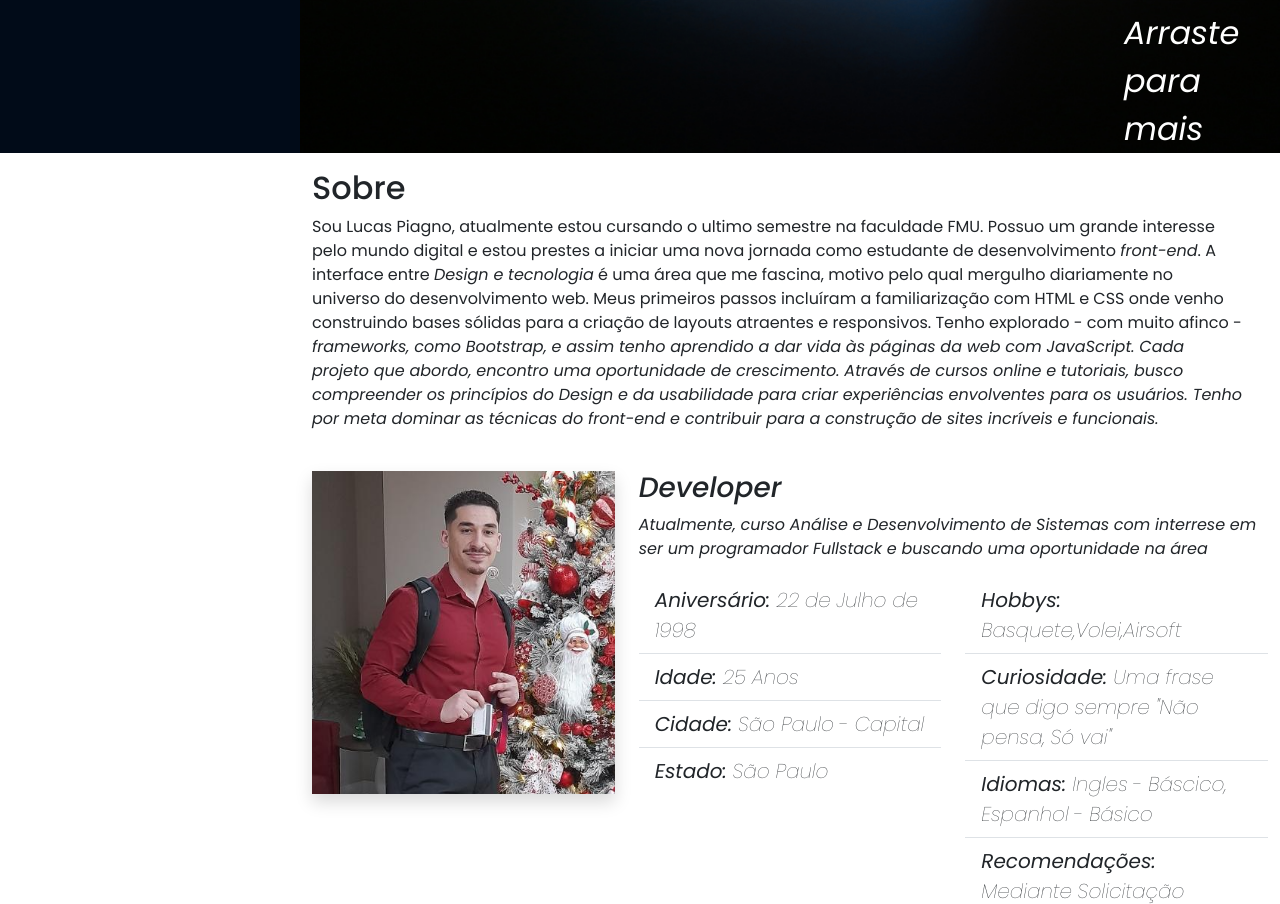
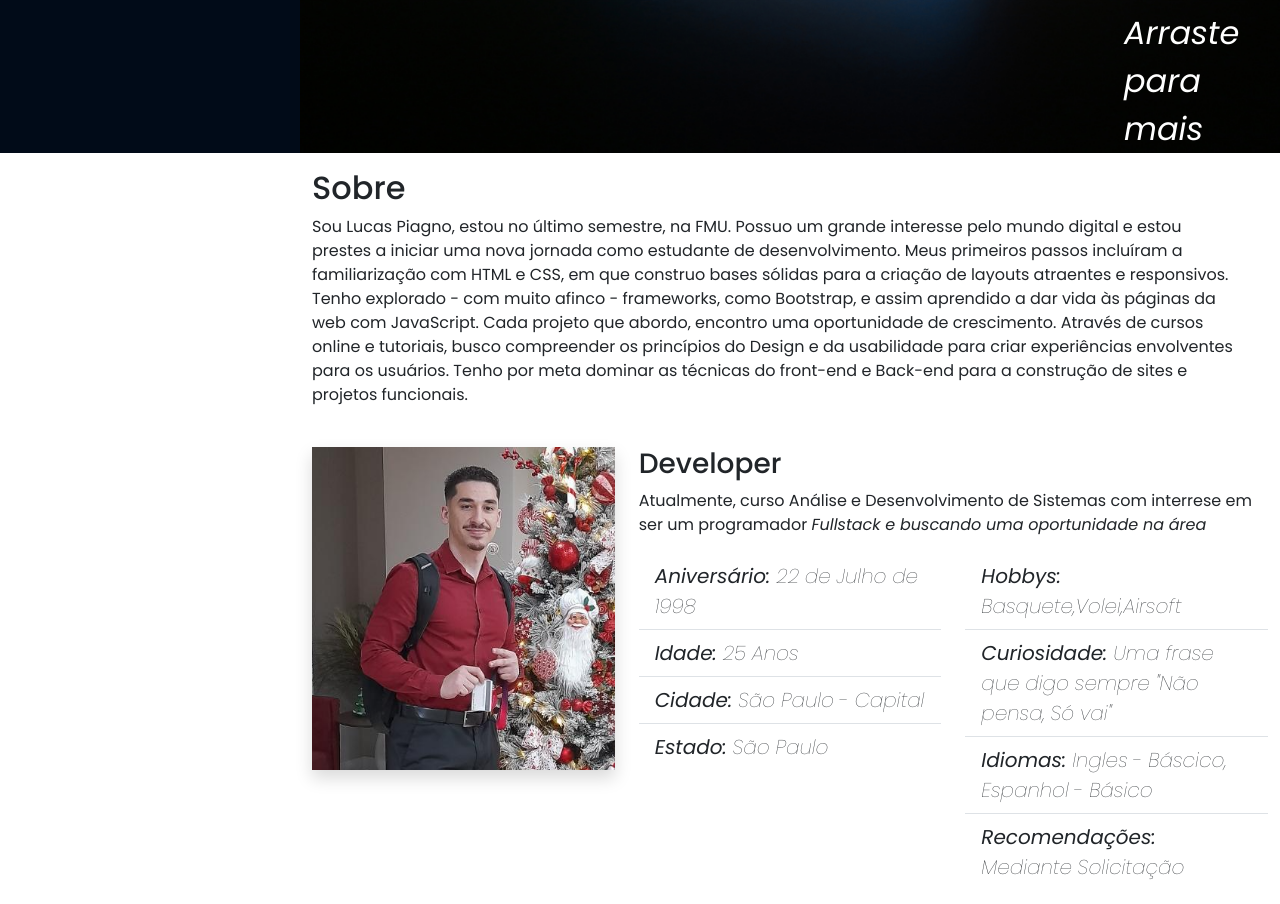
Before and after one commit to LucasPiag/Portifolio, a Python web app: template templates/index.html in a window 1280 px wide. Shown: the part 647-1551 px from the top of the page. Run offline with Jinja, Linux system fonts and the light colour scheme; the template is opened without the code that fills it, so the values that code supplies are empty; some libraries are stand-ins or nearby versions.

Commit message:
alteração de texto "sobre"

```diff
--- a/templates/index.html
+++ b/templates/index.html
@@ -82,17 +82,10 @@
                     <h2 class="pt-3" >Sobre</h2>
 
                         <!--alterar o texto de sobre, deixar ele mais curto-->
-
                     <p>
-                        Sou Lucas Piagno, atualmente estou cursando o ultimo semestre na faculdade FMU.
-
-                        Possuo um grande interesse pelo mundo digital e estou prestes a iniciar uma nova jornada como estudante de desenvolvimento <i>front-end</i>.
-
-                        A interface entre <i>Design e tecnologia</i> é uma área que me fascina, motivo pelo qual mergulho diariamente no universo do desenvolvimento web. Meus primeiros passos incluíram a familiarização com HTML e CSS onde venho construindo bases sólidas para a criação de layouts atraentes e responsivos.
-
-                        Tenho explorado - com muito afinco - <i>frameworks,<i/> como <i>Bootstrap,</i> e assim tenho aprendido a dar vida às páginas da web com <i>JavaScript</i>. Cada projeto que abordo, encontro uma oportunidade de crescimento.
-
-                        Através de cursos online e tutoriais, busco compreender os princípios do Design e da usabilidade para criar experiências envolventes para os usuários. Tenho por meta dominar as técnicas do front-end e contribuir para a construção de sites incríveis e funcionais.
+                        Sou Lucas Piagno, estou no último semestre, na FMU. Possuo um grande interesse pelo mundo digital e estou prestes a iniciar uma nova jornada como estudante de desenvolvimento. Meus primeiros passos incluíram a familiarização com HTML e CSS,
+                         em que construo bases sólidas para a criação de layouts atraentes e responsivos. Tenho explorado - com muito afinco - frameworks, como Bootstrap, e assim aprendido a dar vida às páginas da web com JavaScript. Cada projeto que abordo, encontro uma oportunidade de crescimento. Através de cursos online e tutoriais, busco compreender os princípios do Design e da usabilidade para
+                         criar experiências envolventes para os usuários. Tenho por meta dominar as técnicas do front-end e Back-end para a construção de sites e projetos funcionais.
                     </p>
 
                 </div>
@@ -360,7 +353,7 @@
 
         </section>
 
-        <section id="portifolio" class="section-bg mt-5">
+        <section id="portifolio" class="section-bg mt-5"> <!--finalizar depois-->
 
             <div class="container pb-5 pt-5">
                 <h2 class="pb-4">Portifólio</h2>
@@ -432,6 +425,10 @@
 
         </section>
 
+        <section>
+
+        </section>
+
 
     <script src="../static/bootstrap/js/bootstrap.bundle.min.js"></script>
     <script src="../static/script.js"></script>
```
